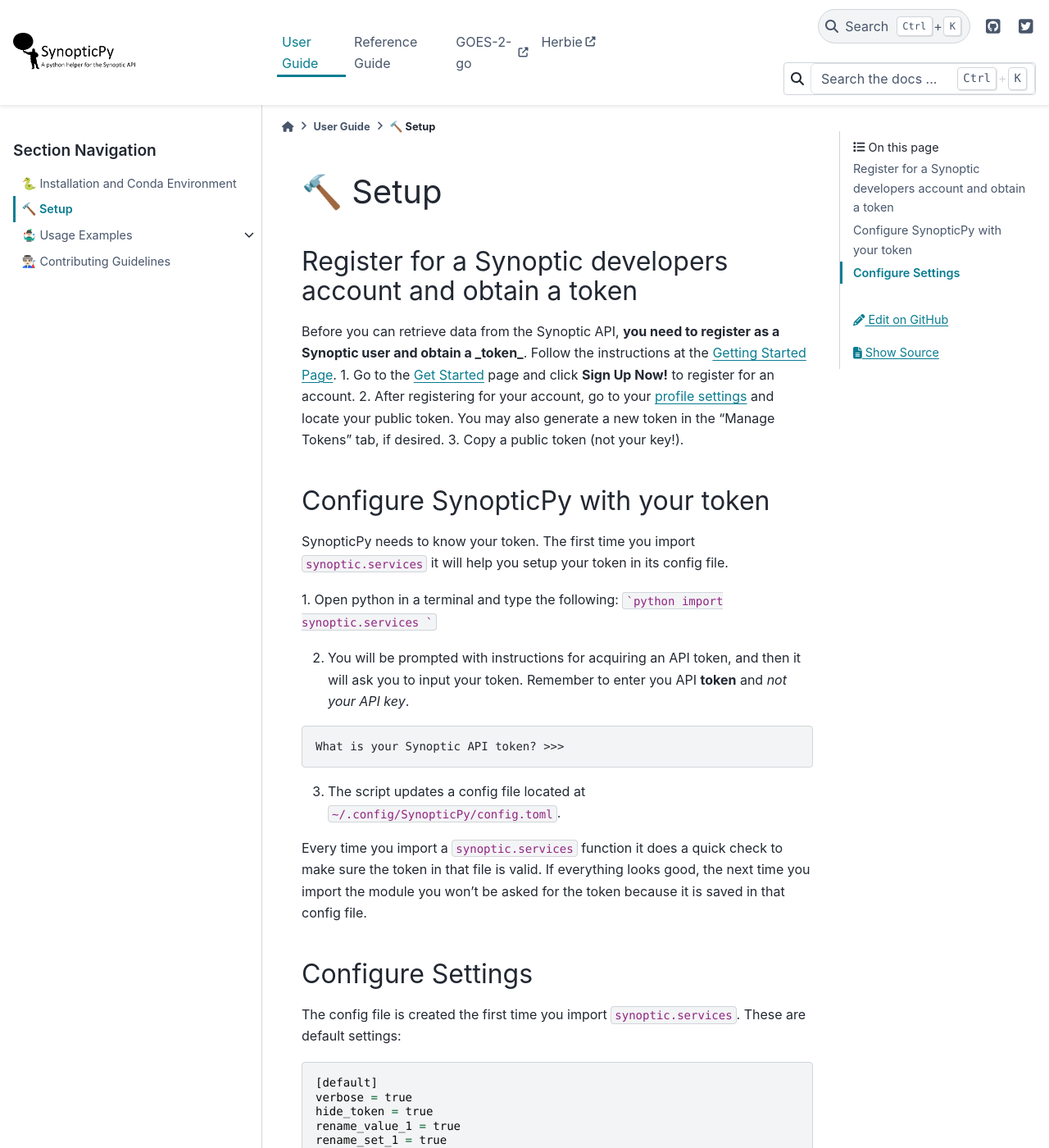
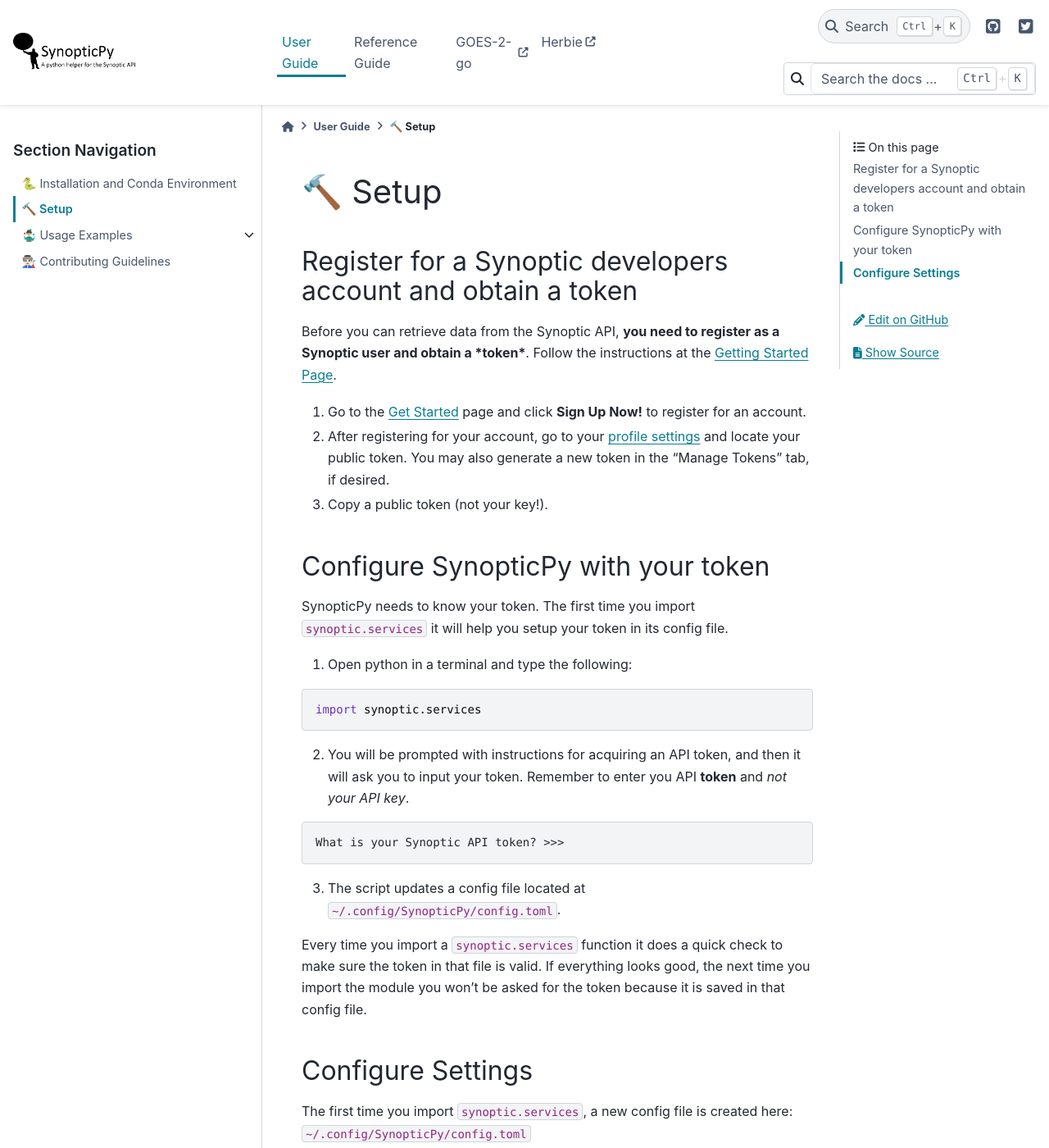
Before and after one commit to blaylockbk/SynopticPy, a Sphinx documentation site: the page built from docs/user_guide/setup.rst, in a window 1280 px wide and 1400 px high. Shown: the whole window at 82% size. Built offline with Sphinx 7.4.7 and the PyData theme 0.15.4, drawn with Linux system fonts in a browser that asks for light colours; nearby versions of some CDN libraries; some of the changed text lies outside the part shown.

Commit message:
Updated Sphinx Docs

````diff
--- a/docs/user_guide/setup.rst
+++ b/docs/user_guide/setup.rst
@@ -4,7 +4,8 @@
 
 Register for a Synoptic developers account and obtain a token
 -------------------------------------------------------------
-Before you can retrieve data from the Synoptic API, **you need to register as a Synoptic user and obtain a _token_**. Follow the instructions at the `Getting Started Page <https://developers.synopticdata.com/mesonet/v2/getting-started/>`_.
+Before you can retrieve data from the Synoptic API, **you need to register as a Synoptic user and obtain a *token***. Follow the instructions at the `Getting Started Page <https://developers.synopticdata.com/mesonet/v2/getting-started/>`_.
+
 1. Go to the `Get Started <https://developers.synopticdata.com/mesonet/v2/getting-started/>`_ page and click **Sign Up Now!** to register for an account.
 2. After registering for your account, go to your `profile settings <https://developers.synopticdata.com/settings/>`_ and locate your public token. You may also generate a new token in the "Manage Tokens" tab, if desired.
 3. Copy a public token (not your key!).
@@ -14,9 +15,10 @@ Configure SynopticPy with your token
 SynopticPy needs to know your token. The first time you import ``synoptic.services`` it will help you setup your token in its config file.
 
 1. Open python in a terminal and type the following:
-```python
-import synoptic.services
-```
+
+.. code-block:: python
+
+    import synoptic.services
 
 2. You will be prompted with instructions for acquiring an API token, and then it will ask you to input your token. Remember to enter you API **token** and *not your API key*.
 
@@ -30,7 +32,10 @@ Every time you import a ``synoptic.services`` function it does a quick check to
 
 Configure Settings
 ------------------
-The config file is created the first time you import ``synoptic.services``. These are default settings:
+
+The first time you import ``synoptic.services``, a new config file is created here: ``~/.config/SynopticPy/config.toml``
+
+Is should look something like this:
 
 .. code-block::
 
````
Also changed, not shown: 5 other files.
